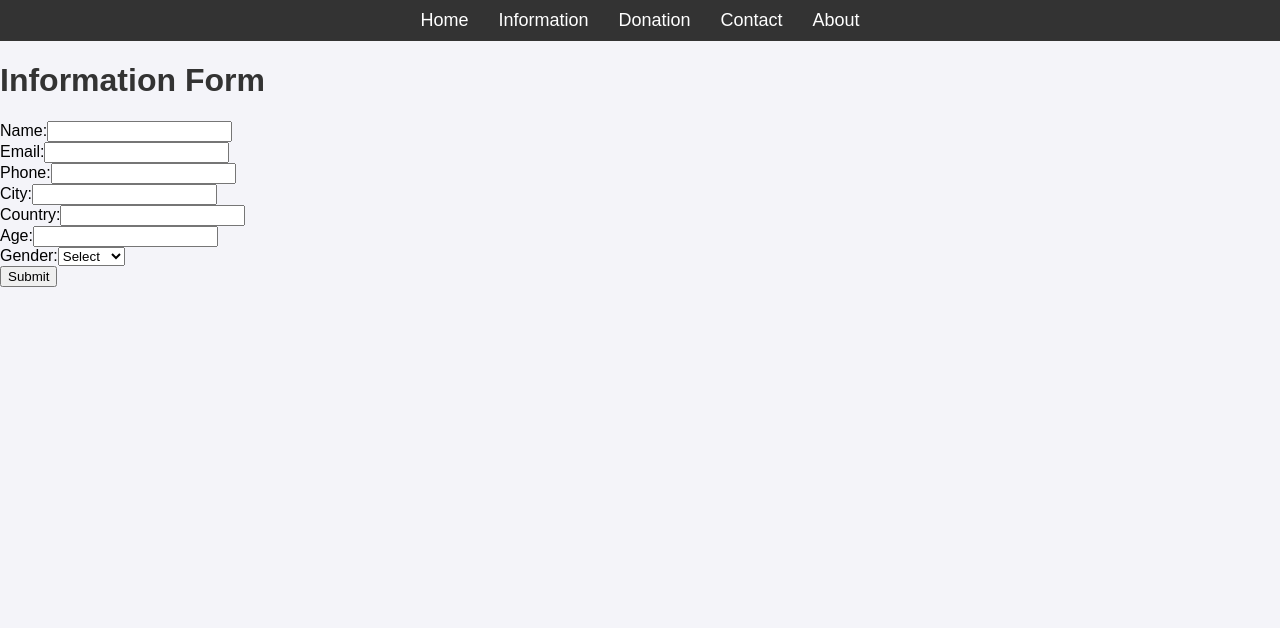
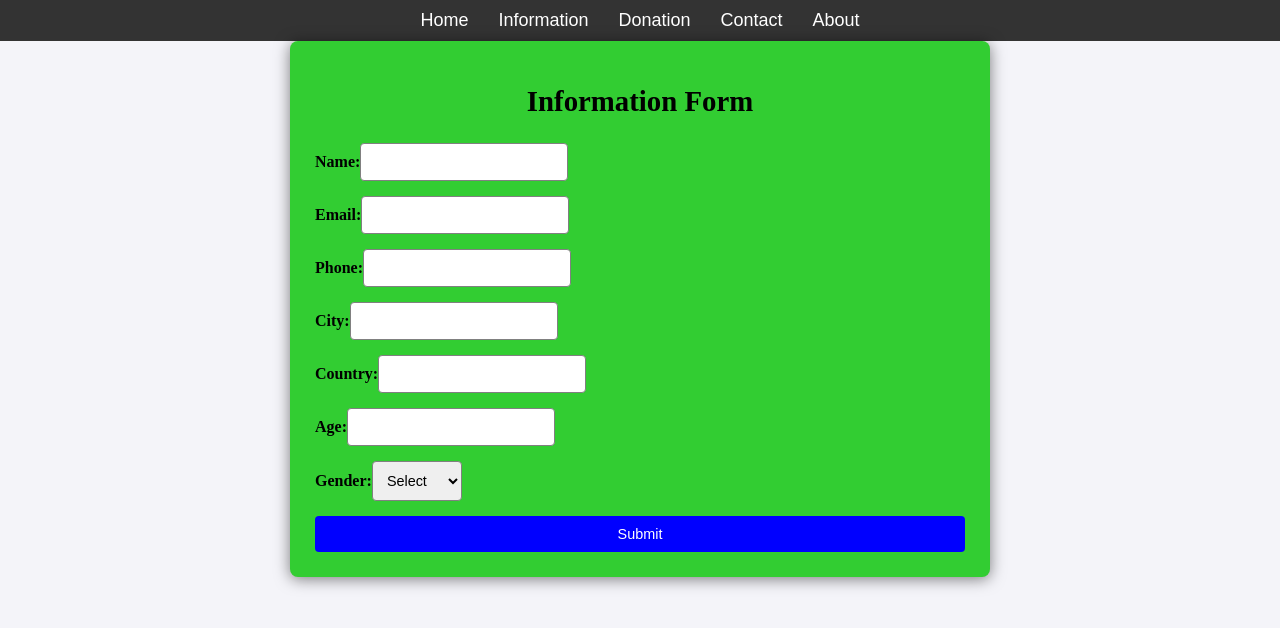
Before and after one commit to mdnahidimtiaz/Donation-app, a React (Create React App) app: page /information in a window 1280 px wide. Shown: the top 628 px of the page. Built offline with nearby package versions, Linux system fonts and the light colour scheme.

Commit message:
Update Information.css

```diff
--- a/src/pages/Css/Information.css
+++ b/src/pages/Css/Information.css
@@ -1,56 +1,42 @@
-.information {
-    padding: 20px;
-    font-family: Arial, sans-serif;
-    max-width: 600px;
+.info {
+    padding: 25px;
+    font-family: 'Times New Roman', Times, serif;
+    max-width: 650px;
     margin: auto;
-    background-color: #f9f9f9;
+    background-color: limegreen;
     border-radius: 8px;
-    box-shadow: 0 2px 10px rgba(0, 0, 0, 0.1);
+    box-shadow: 0 2px 15px  rgba(0, 0, 0, 0.5);
   }
 
-  .information h1 {
+  .info h1 {
     font-size: 2em;
-    color: #333;
-    margin-bottom: 20px;
+    color: black;
+    margin-bottom: 25px;
     text-align: center;
   }
 
-  .information h2 {
-    font-size: 1.5em;
-    color: #555;
-    margin-top: 20px;
-    margin-bottom: 15px;
-    text-align: center;
-  }
-
-  .information p {
-    margin-bottom: 15px;
-    line-height: 1.6;
-    text-align: center;
-  }
-
-  .information form {
+  .info form {
     display: flex;
     flex-direction: column;
   }
 
-  .information label {
+  .info label {
     margin: 10px 0 5px;
     font-weight: bold;
   }
 
-  .information input,
-  .information select {
+  .info input,
+  .info select {
     padding: 10px;
     margin-bottom: 15px;
-    border: 1px solid #ccc;
+    border: 1px solid grey;
     border-radius: 4px;
     font-size: 1em;
   }
 
-  .information button {
+  .info button {
     padding: 10px 15px;
-    background-color: #28a745;
+    background-color:blue;
     color: white;
     border: none;
     border-radius: 4px;
@@ -59,29 +45,20 @@
     transition: background-color 0.3s;
   }
 
-  .information button:hover {
-    background-color: #218838;
+  .info button:hover {
+    background-color: blue;
   }
 
-  @media (max-width: 600px) {
-    .information {
-      padding: 15px;
-    }
-
-    .information h1 {
+    .info h1 {
       font-size: 1.8em;
     }
 
-    .information h2 {
-      font-size: 1.4em;
-    }
 
-    .information input,
-    .information select {
+    .info input,
+    .info select {
       font-size: 0.9em;
     }
 
-    .information button {
+    .info button {
       font-size: 0.9em;
     }
-  }
```
